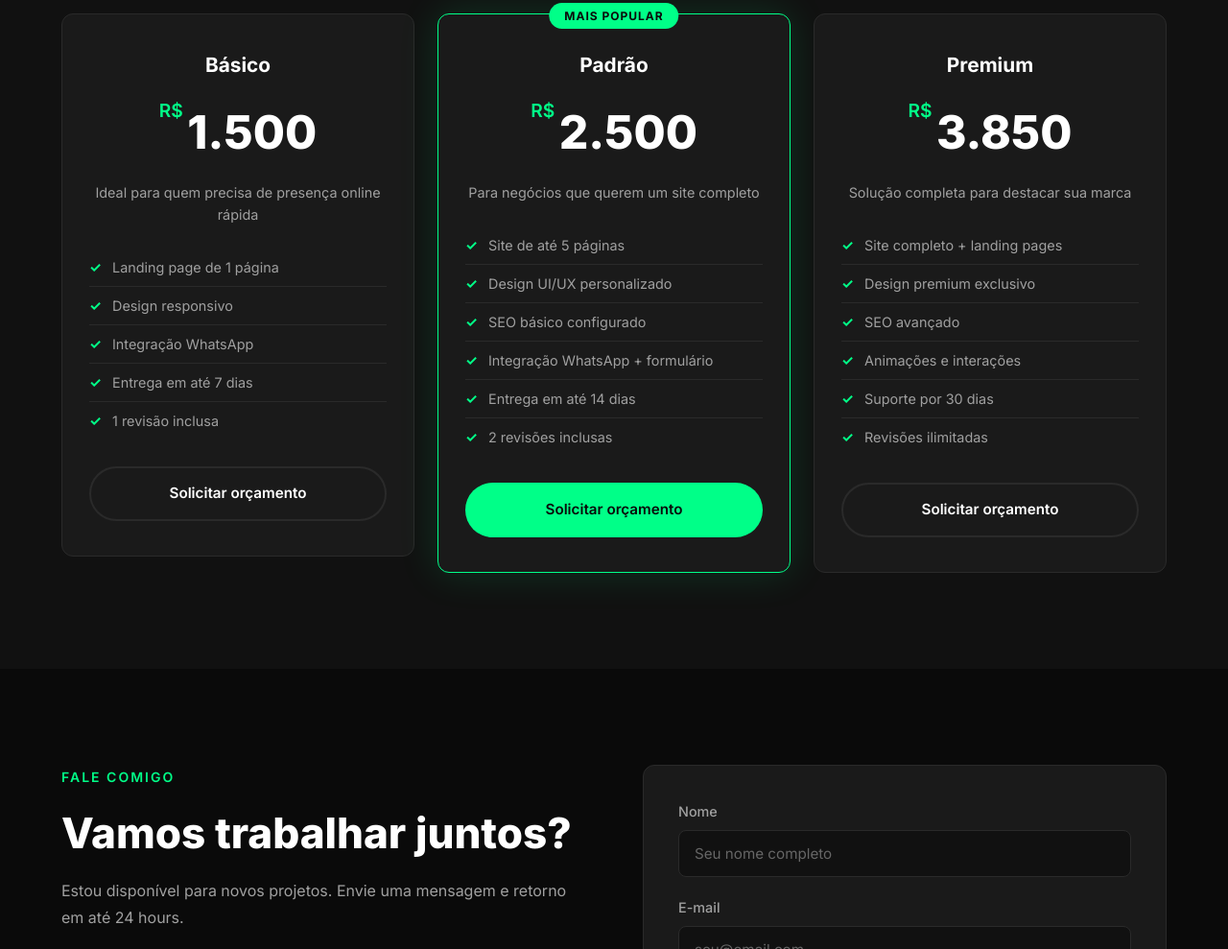
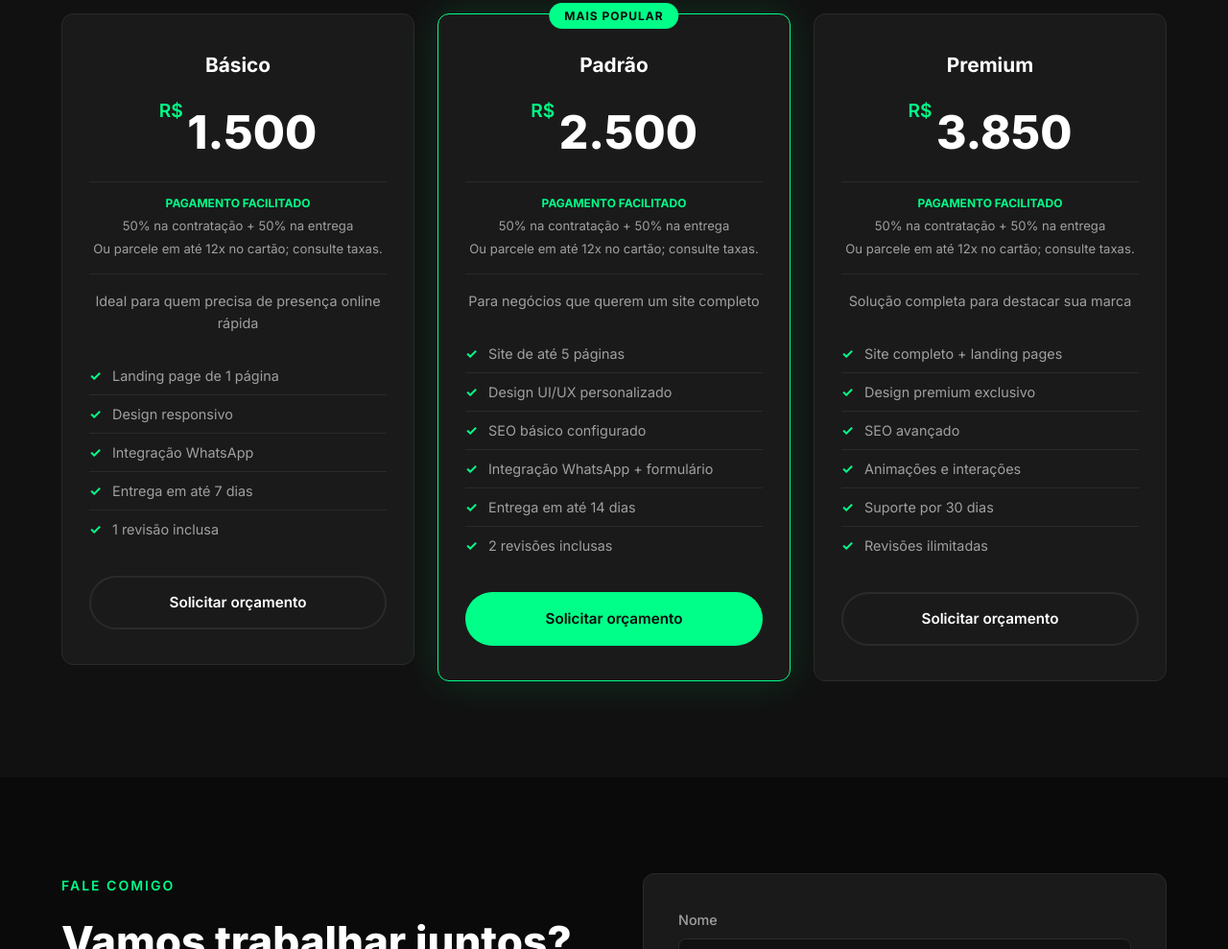
Before and after one commit to isac-squall/Portflio-Isac-Cavalheiro, a plain HTML site: page index.html in a window 1280 px wide. Shown: the part 5311-6300 px from the top of the page at 96% size. Drawn offline with Linux system fonts and the light colour scheme.

Commit message:
Adiciona formas de pagamento aos planos
Exibe opções de entrada e parcelamento nos planos Básico, Padrão e Premium.

```diff
--- a/css/style.css
+++ b/css/style.css
@@ -868,6 +868,27 @@ button, input, textarea {
   margin-bottom: 12px;
 }
 
+.preco__pagamento {
+  display: grid;
+  gap: 5px;
+  padding: 12px 0 16px;
+  margin-bottom: 16px;
+  border-top: 1px solid var(--border);
+  border-bottom: 1px solid var(--border);
+}
+
+.preco__pagamento strong {
+  color: var(--accent);
+  font-size: 0.75rem;
+  text-transform: uppercase;
+}
+
+.preco__pagamento span {
+  color: var(--text-secondary);
+  font-size: 0.82rem;
+  line-height: 1.45;
+}
+
 .preco__moeda {
   font-size: 1.2rem;
   font-weight: 600;
--- a/index.html
+++ b/index.html
@@ -432,6 +432,7 @@
               <span class="preco__moeda">R$</span>
               <span class="preco__numero">1.500</span>
             </div>
+            <p class="preco__pagamento"><strong>Pagamento facilitado</strong><span>50% na contratação + 50% na entrega</span><span>Ou parcele em até 12x no cartão; consulte taxas.</span></p>
             <p class="preco__desc">Ideal para quem precisa de presença online rápida</p>
             <ul class="preco__features">
               <li>Landing page de 1 página</li>
@@ -449,6 +450,7 @@
               <span class="preco__moeda">R$</span>
               <span class="preco__numero">2.500</span>
             </div>
+            <p class="preco__pagamento"><strong>Pagamento facilitado</strong><span>50% na contratação + 50% na entrega</span><span>Ou parcele em até 12x no cartão; consulte taxas.</span></p>
             <p class="preco__desc">Para negócios que querem um site completo</p>
             <ul class="preco__features">
               <li>Site de até 5 páginas</li>
@@ -466,6 +468,7 @@
               <span class="preco__moeda">R$</span>
               <span class="preco__numero">3.850</span>
             </div>
+            <p class="preco__pagamento"><strong>Pagamento facilitado</strong><span>50% na contratação + 50% na entrega</span><span>Ou parcele em até 12x no cartão; consulte taxas.</span></p>
             <p class="preco__desc">Solução completa para destacar sua marca</p>
             <ul class="preco__features">
               <li>Site completo + landing pages</li>
```
